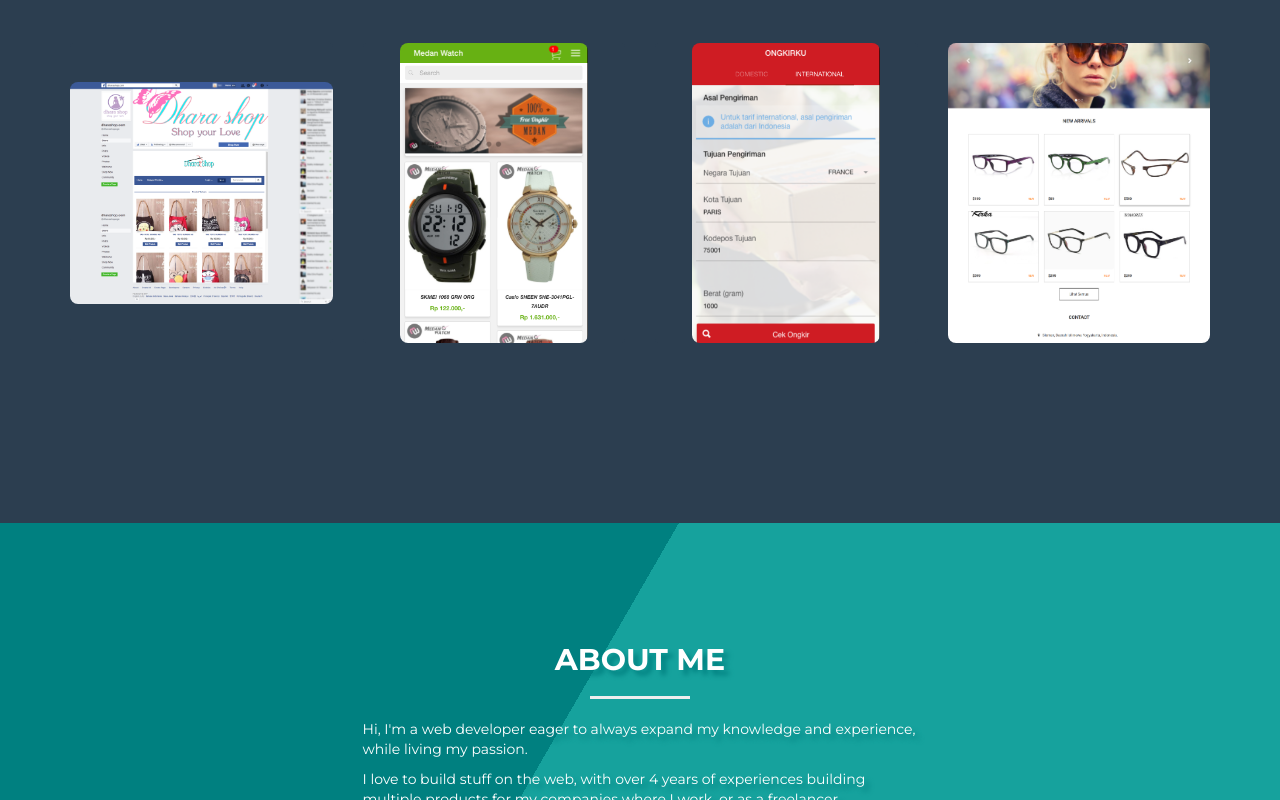
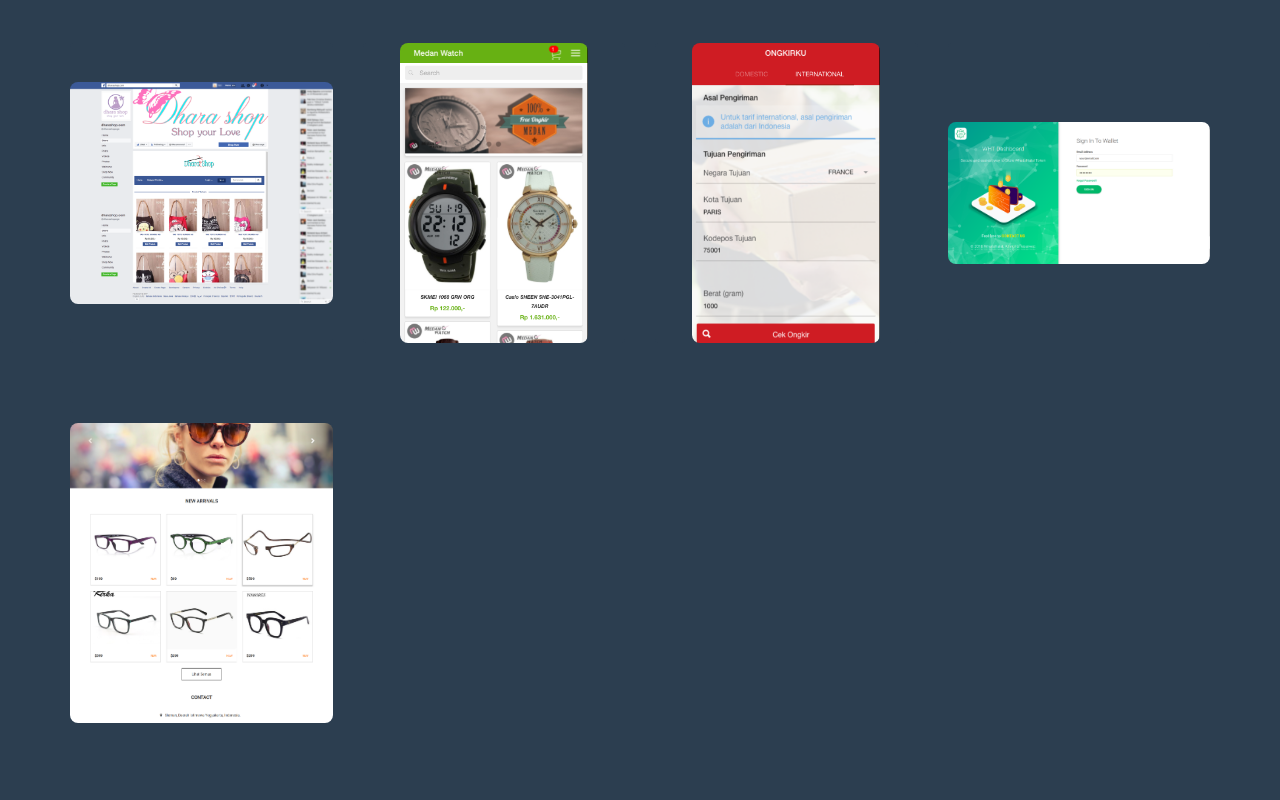
Before and after one commit to pirey/portofolio, a React (Create React App) app: page / in a window 1280 px wide. Shown: the part 1400-2200 px from the top of the page. Built offline with nearby package versions, Linux system fonts and the light colour scheme.

Commit message:
add wh-ico

```diff
--- a/src/Porto.js
+++ b/src/Porto.js
@@ -7,6 +7,7 @@
 import jejualanMobile from './img/porto/jejualan-mobile.png'
 import ongkirku from './img/porto/ongkirku.png'
 import uruglasses from './img/porto/uruglasses.png'
+import whIco from './img/porto/wh-ico.png'
 
 const projects = [
   {
@@ -59,12 +60,19 @@
     }
   },
   {
+    title: 'WhatsHalal Token ICO',
+    img: {
+      orientation: 'landscape',
+      src: whIco
+    }
+  },
+  {
     title: 'Uruglasses',
     img: {
       orientation: 'landscape',
       src: uruglasses
     }
-  }
+  },
 ]
 
 const PortoItem = props => {
```
Also changed, not shown: src/img/porto/wh-ico-dashboard.png (added), src/img/porto/wh-ico.png (added).
